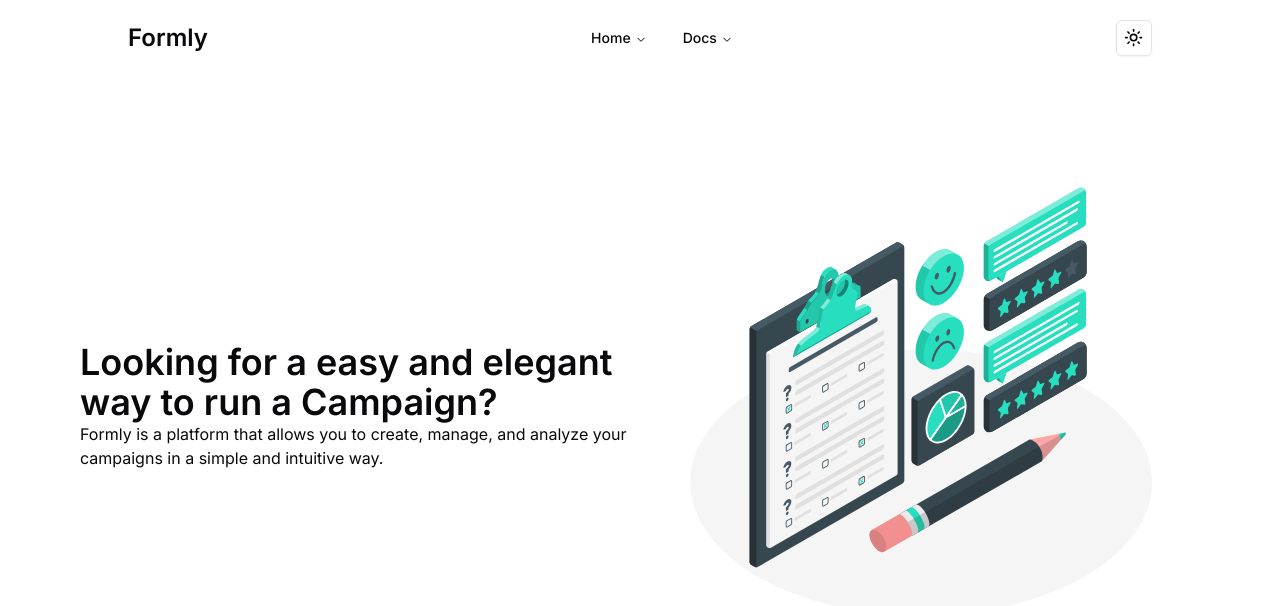
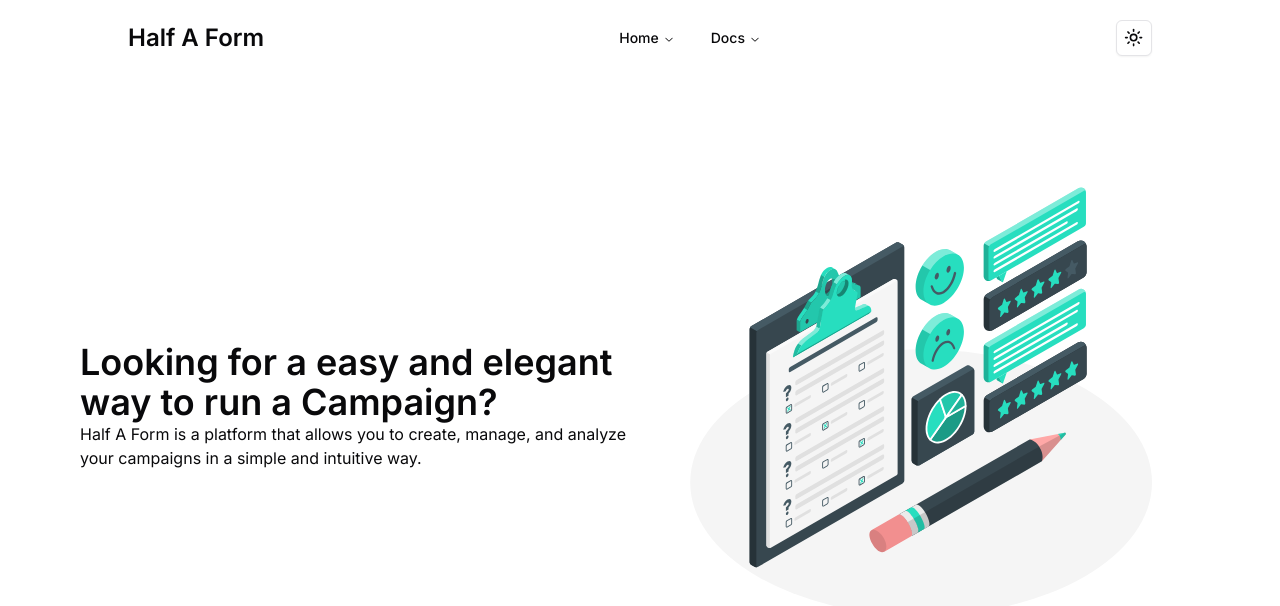
Before and after one commit to XooTB/HalfAForm, a Next.js app: page / in a window 1280 px wide. Shown: the top 606 px of the page. Built offline with nearby package versions, Linux system fonts and the light colour scheme.

Commit message:
Fix: Updated the Project Name

```diff
--- a/app/page.tsx
+++ b/app/page.tsx
@@ -9,8 +9,8 @@ export default function Home() {
             Looking for a easy and elegant way to run a Campaign?
           </h1>
           <p>
-            Formly is a platform that allows you to create, manage, and analyze
-            your campaigns in a simple and intuitive way.
+            Half A Form is a platform that allows you to create, manage, and
+            analyze your campaigns in a simple and intuitive way.
           </p>
         </div>
         <div className="w-1/2 flex items-center justify-center">
--- a/components/NavBar.tsx
+++ b/components/NavBar.tsx
@@ -15,7 +15,7 @@ type Props = {};
 const NavBar = ({}: Props) => {
   return (
     <div className="flex justify-between items-center px-32 py-5">
-      <h1 className="text-2xl capitalize font-semibold">Formly</h1>
+      <h1 className="text-2xl capitalize font-semibold">Half A Form</h1>
       <NavigationMenu>
         <NavigationMenuList>
           <NavigationMenuItem>
```
